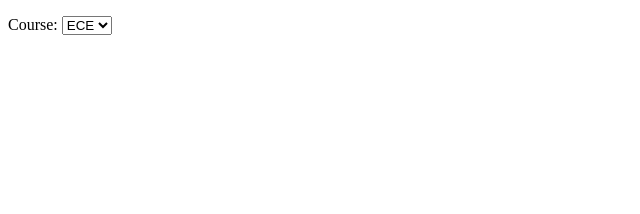
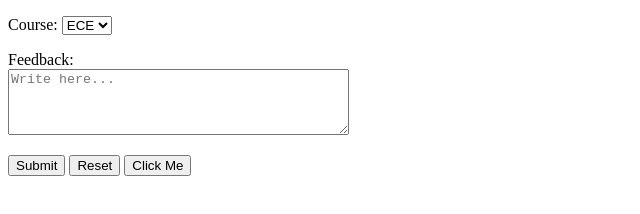
Before and after one commit to nishi06bajpai-afk/WDW_0195, a plain HTML site: page WEBD ASSIGNMENT/Assignment 16/index.html in a window 1280 px wide. Shown: the whole page, without its empty margins (0-640 px from the left). Drawn offline with Linux system fonts and the light colour scheme.

Commit message:
Assignment 16 done

```diff
--- a/WEBD ASSIGNMENT/Assignment 16/index.html
+++ b/WEBD ASSIGNMENT/Assignment 16/index.html
@@ -16,6 +16,16 @@
                 <option value="me">ME</option>
             </select>
         </p>
+          <p>
+            <label for="feedback">Feedback:</label><br>
+            <textarea id="feedback" name="feedback" rows="4" cols="40" placeholder="Write here..."></textarea>
+        </p>
+
+        <p>
+            <button type="submit">Submit</button>
+            <button type="reset">Reset</button>
+            <button type="button">Click Me</button>
+        </p>
     </form>
 
 </body>
```
